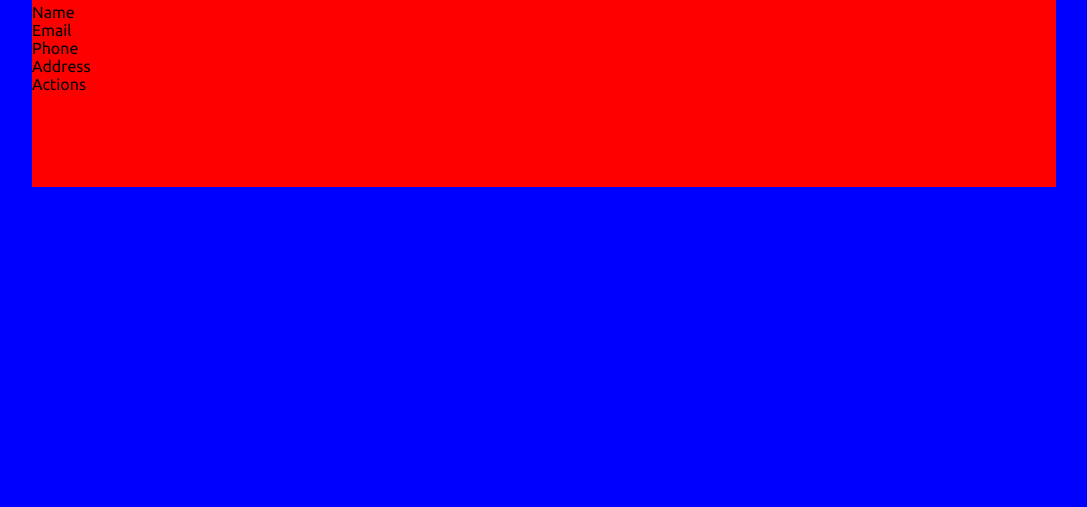
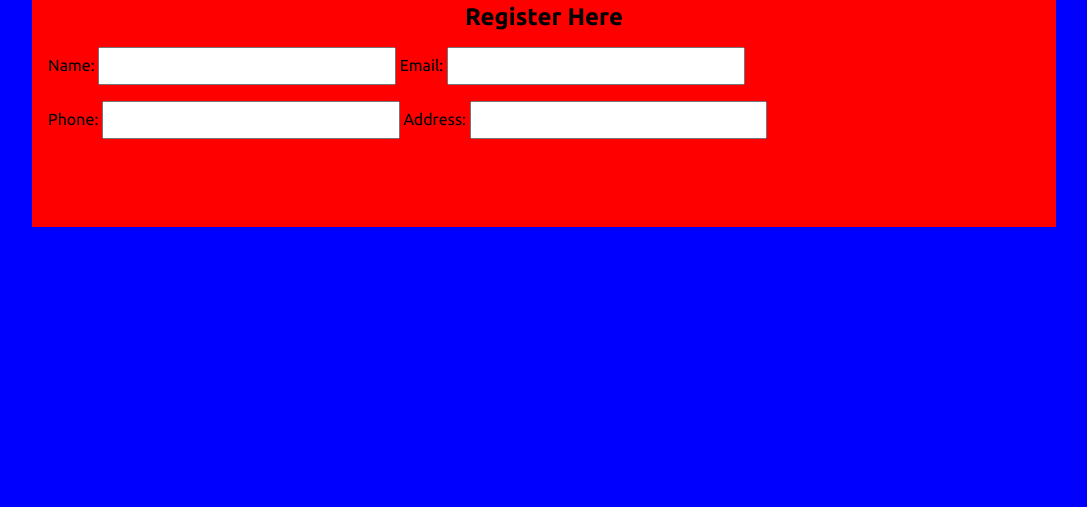
Before and after one commit to Fernando-Washington/vacation-js-journey, a plain HTML site: page cadastro-clientes/main.html in a window 1280 px wide. Shown: the part 293-800 px from the top of the page, without its empty margins (96-1183 px from the left). Drawn offline with Linux system fonts and the light colour scheme.

Commit message:
feat: start modal style

```diff
--- a/cadastro-clientes/style/index.css
+++ b/cadastro-clientes/style/index.css
@@ -26,9 +26,48 @@ main {
     justify-content: flex-start;
 }
 
+.modal-register {
+    display: block;
+    position: absolute;
+    top: 50%;
+    left: 50%;
+    transform: translate(-50%, -50%);
+    padding: 1rem;
+}
+
+.modal-register > h2 {
+    text-align: center;
+    margin-bottom: 1rem;
+}
+
+.modal-register > form > label, input {
+    text-align: center;
+    margin-bottom: 1rem;
+    width: 30%;
+}
+
+.modal-register > form > div > input {
+    padding: 0.6rem;
+}
+
 section {
+    display: flex;
+    flex-direction: column;
     background-color: red;
     width: 80%;
     min-height: 30vh;
     height: auto;
 }
+
+.title{
+    text-align: center; /*try to use just in h1*/
+}
+
+.management-container {
+    display: flex;
+    flex-direction: column;
+}
+
+section > {
+
+}
```
